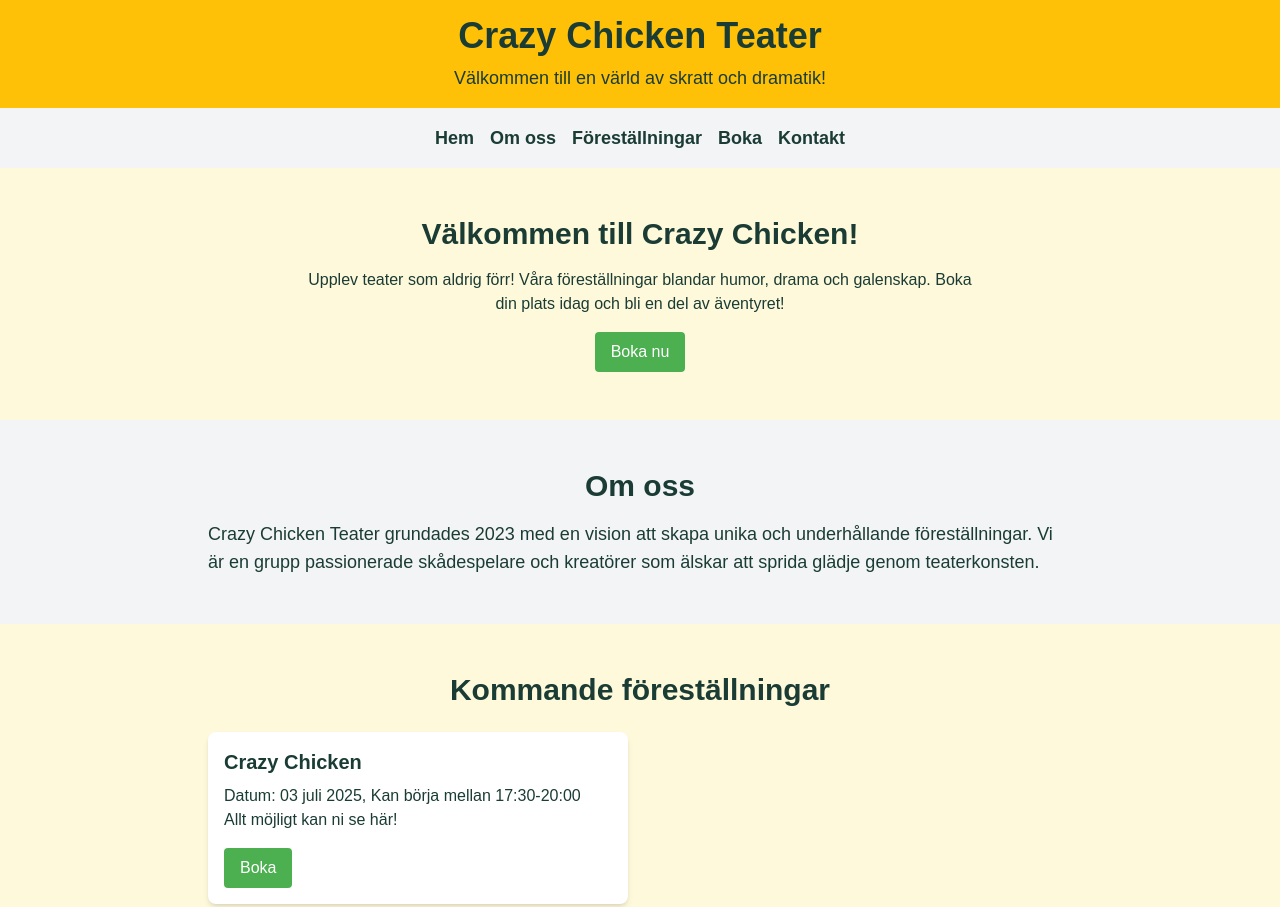
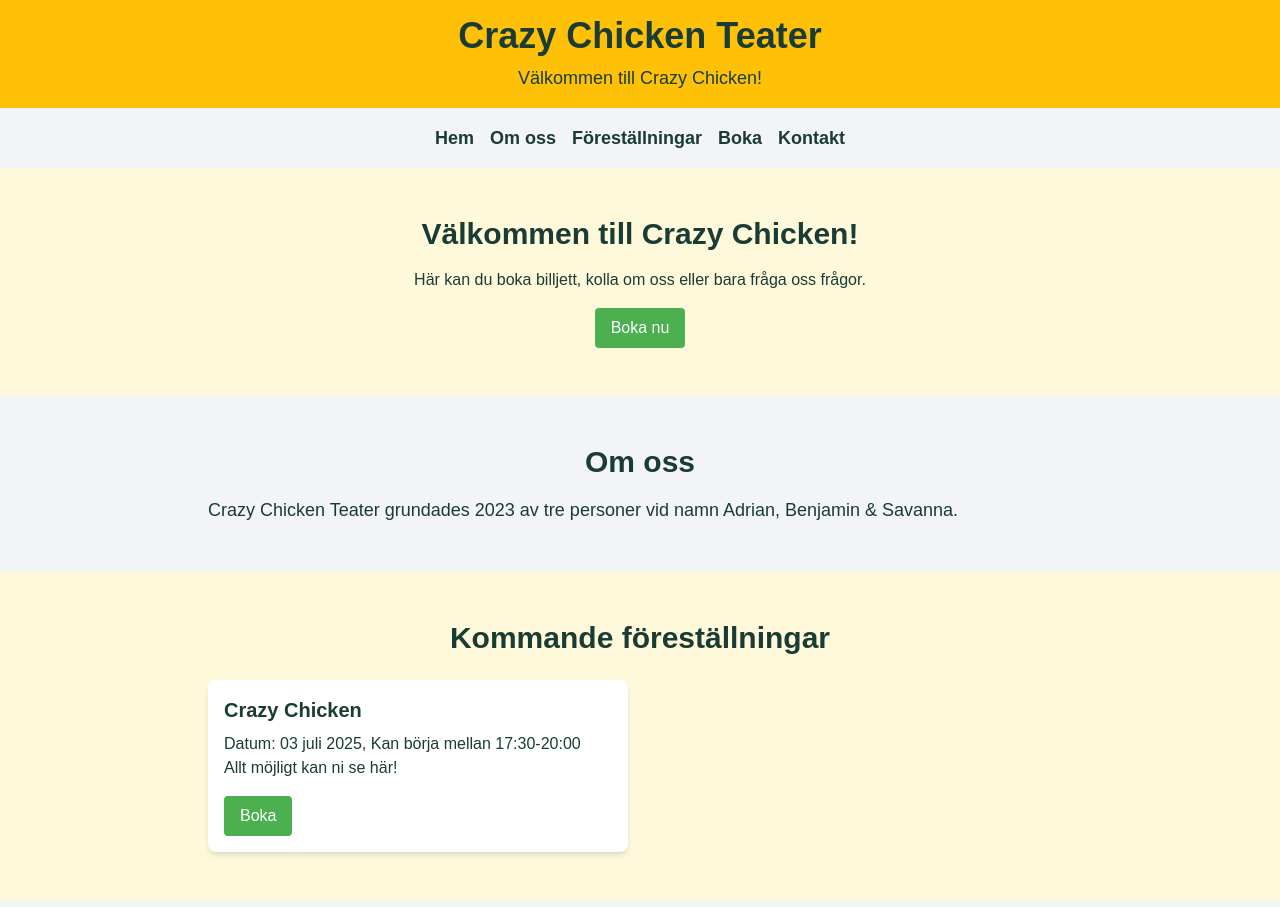
Before and after one commit to CrazyChickenTeater/Hemsida, a plain HTML site: page index.html in a window 1280 px wide. Shown: the top 907 px of the page. Drawn offline with nearby package versions, Linux system fonts and the light colour scheme.

Commit message:
Update index.html

```diff
--- a/index.html
+++ b/index.html
@@ -41,7 +41,7 @@
   <!-- Header -->
   <header class="p-4 text-center">
     <h1 class="text-4xl font-bold">Crazy Chicken Teater</h1>
-    <p class="mt-2 text-lg">Välkommen till en värld av skratt och dramatik!</p>
+    <p class="mt-2 text-lg">Välkommen till Crazy Chicken!</p>
   </header>
 
   <!-- Navigation -->
@@ -59,8 +59,7 @@
   <section id="home" class="py-12 text-center fade-in">
     <h2 class="text-3xl font-bold">Välkommen till Crazy Chicken!</h2>
     <p class="mt-4 max-w-2xl mx-auto">
-      Upplev teater som aldrig förr! Våra föreställningar blandar humor, drama och galenskap.
-      Boka din plats idag och bli en del av äventyret!
+      Här kan du boka billjett, kolla om oss eller bara fråga oss frågor.
     </p>
     <a href="#booking" class="btn mt-4 inline-block">Boka nu</a>
   </section>
@@ -70,9 +69,7 @@
     <div class="max-w-4xl mx-auto px-4">
       <h2 class="text-3xl font-bold text-center">Om oss</h2>
       <p class="mt-4 text-lg">
-        Crazy Chicken Teater grundades 2023 med en vision att skapa unika och underhållande
-        föreställningar. Vi är en grupp passionerade skådespelare och kreatörer som älskar att
-        sprida glädje genom teaterkonsten.
+        Crazy Chicken Teater grundades 2023 av tre personer vid namn Adrian, Benjamin & Savanna.
       </p>
     </div>
   </section>
```
